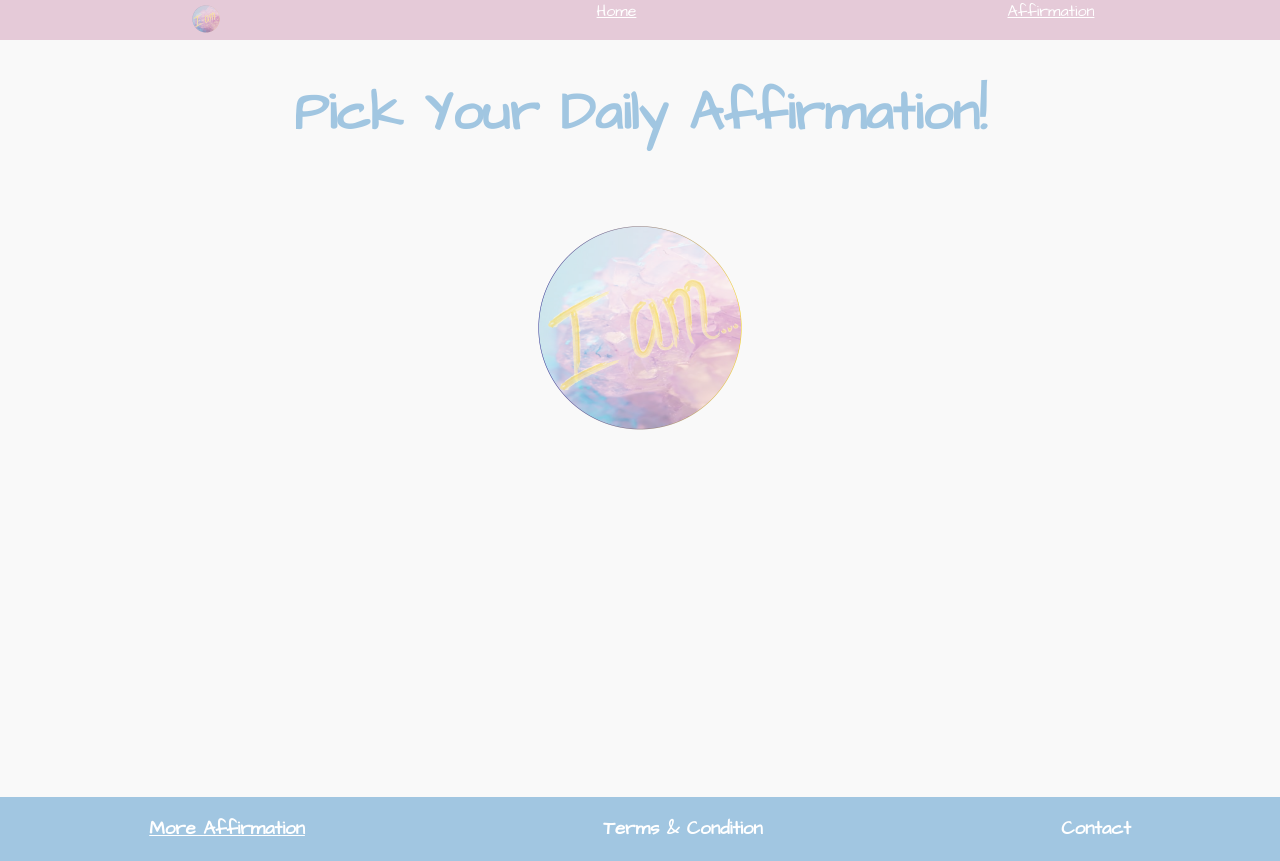
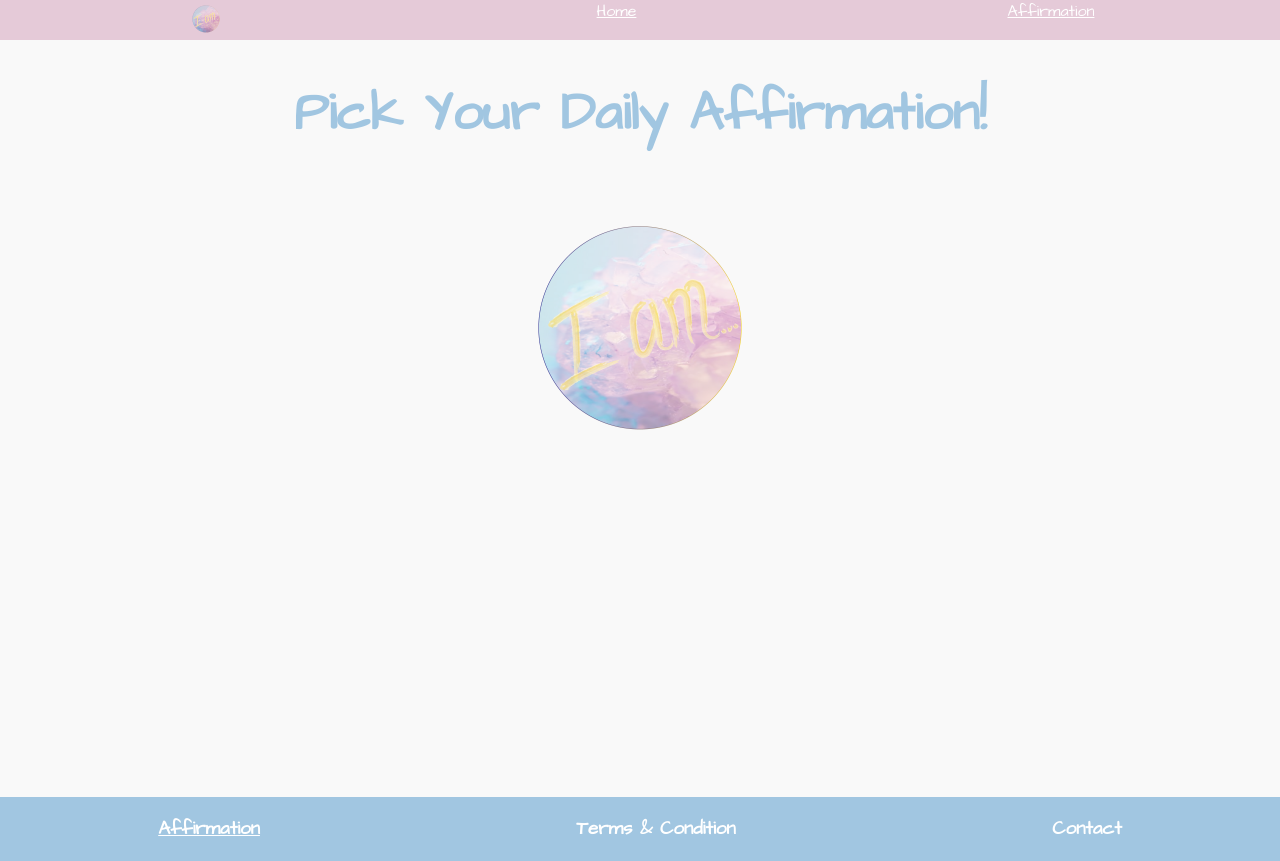
Before and after one commit to cvjohnsen/affirmation, a React (Create React App) app: page / in a window 1280 px wide. Built offline with nearby package versions, Linux system fonts and the light colour scheme.

Commit message:
6th Commit

```diff
--- a/src/components/Footer.js
+++ b/src/components/Footer.js
@@ -4,7 +4,7 @@ const Footer = () => {
   return (
     <div style={container}>
       <Link to="/affirmation" style={{ color: "white" }}>
-        <h3>More Affirmation</h3>
+        <h3>Affirmation</h3>
       </Link>
       <h3>Terms & Condition</h3>
       <h3>Contact</h3>
```
